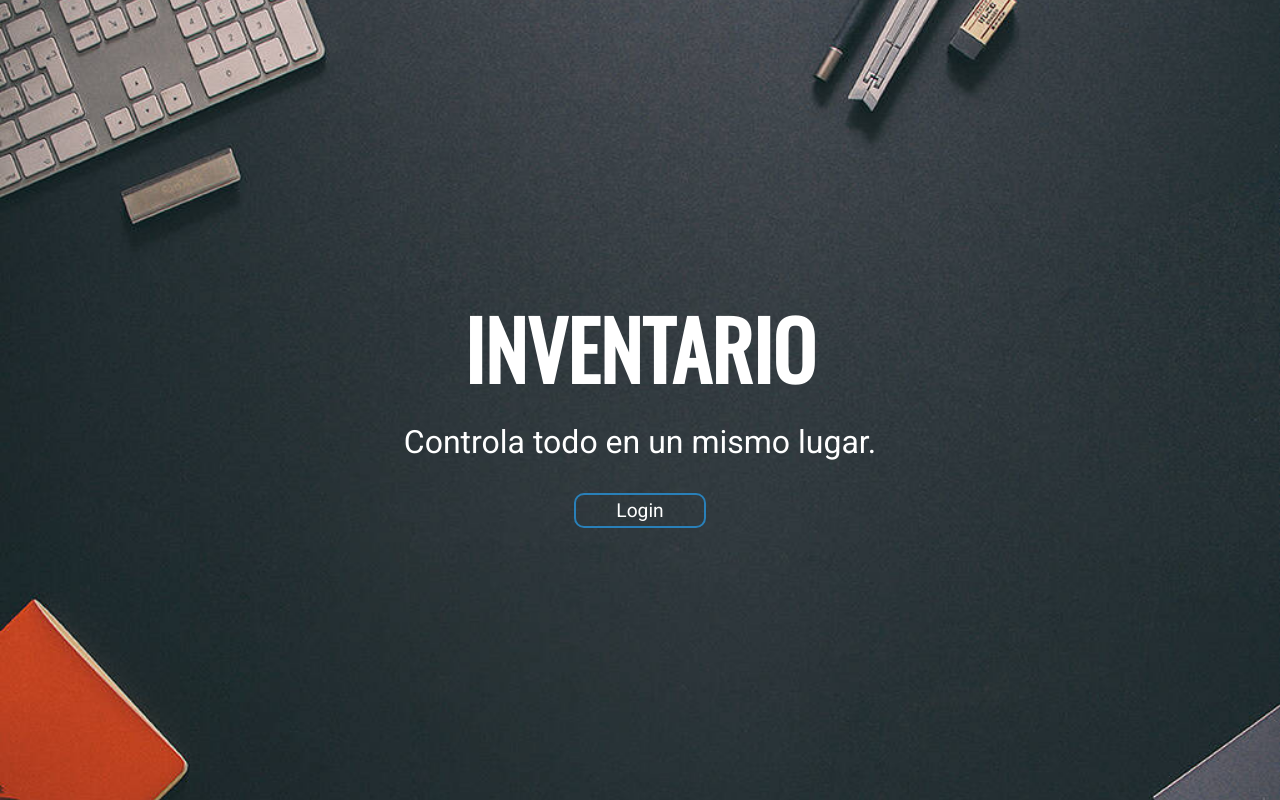
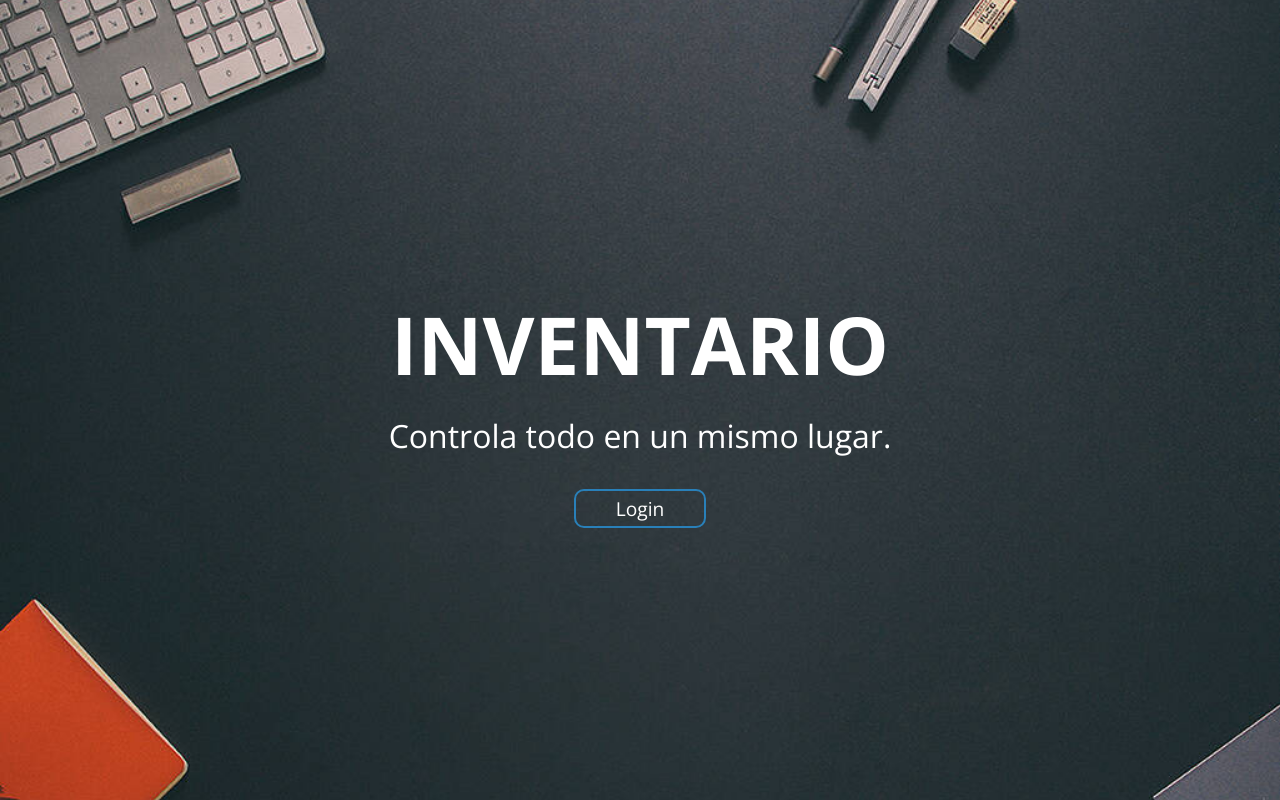
Before and after one commit to Rivera09/control-inventario, a React (Create React App) app in the folder client/: page / in a window 1280 px wide. Built offline with nearby package versions, Linux system fonts and the light colour scheme; no server answers.

Commit message:
Cambiando una fuente

```diff
--- a/client/src/sass/_proveedores.scss
+++ b/client/src/sass/_proveedores.scss
@@ -1,27 +1,3 @@
-@import url('https://fonts.googleapis.com/css2?family=Roboto:wght@500&display=swap');
-@import url('https://fonts.googleapis.com/css2?family=Oswald&family=Roboto:wght@400;500&display=swap');
-
-* {
-   margin: 0;
-   padding: 0;
-   box-sizing: border-box;
-   outline: none;
-   font-family: 'Roboto', sans-serif;
-}
-
-
-h1{
-    color: #fff;
-    font-family: 'Oswald', sans-serif;
-}
-
-
-
-body{
-    background: #283B59;
-
-}
-
 .wrapper{
     position: absolute;
     top: 50%;
```
Also changed, not shown: 2 other files (tests, documents, lock files or other folders).
